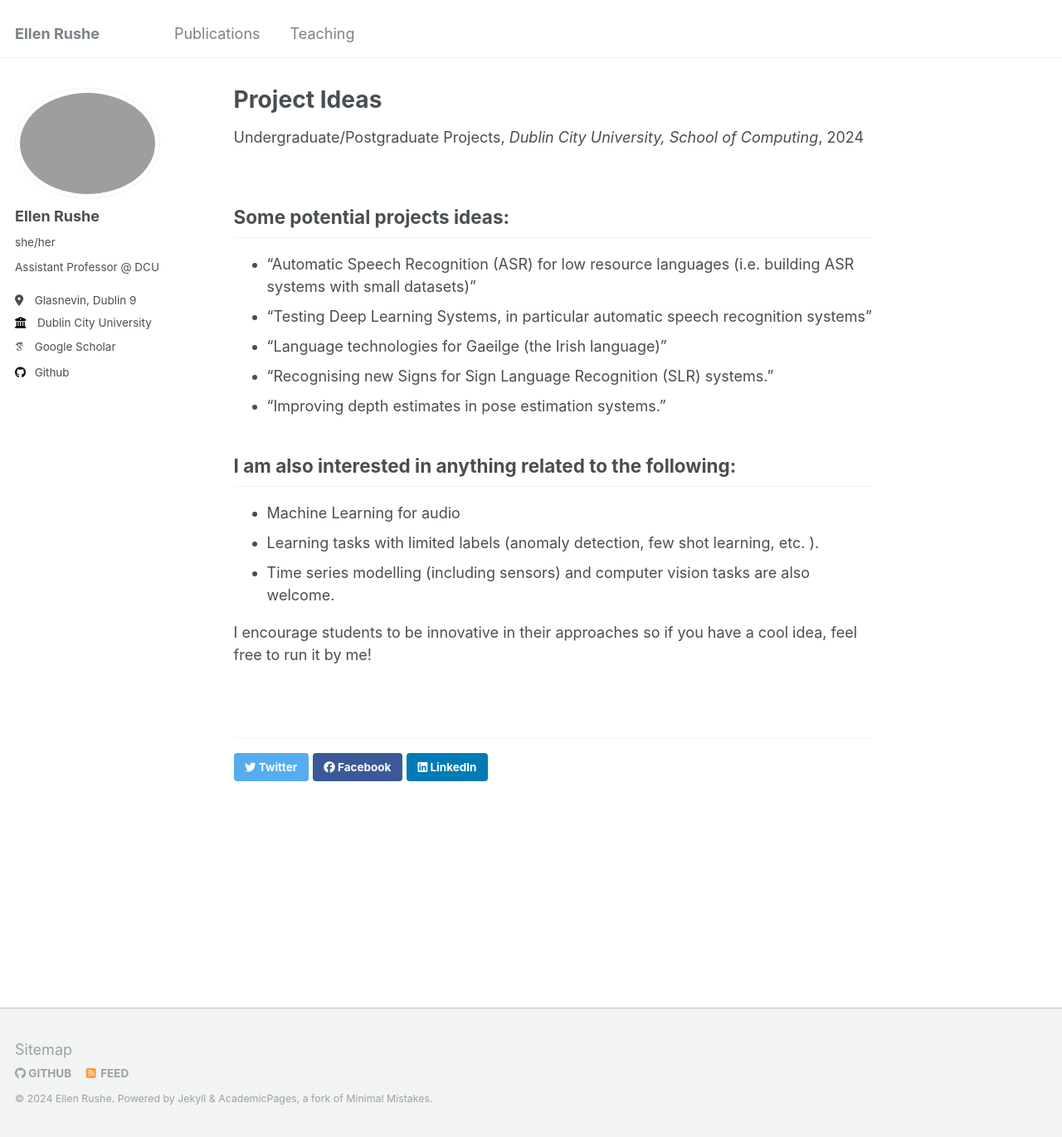
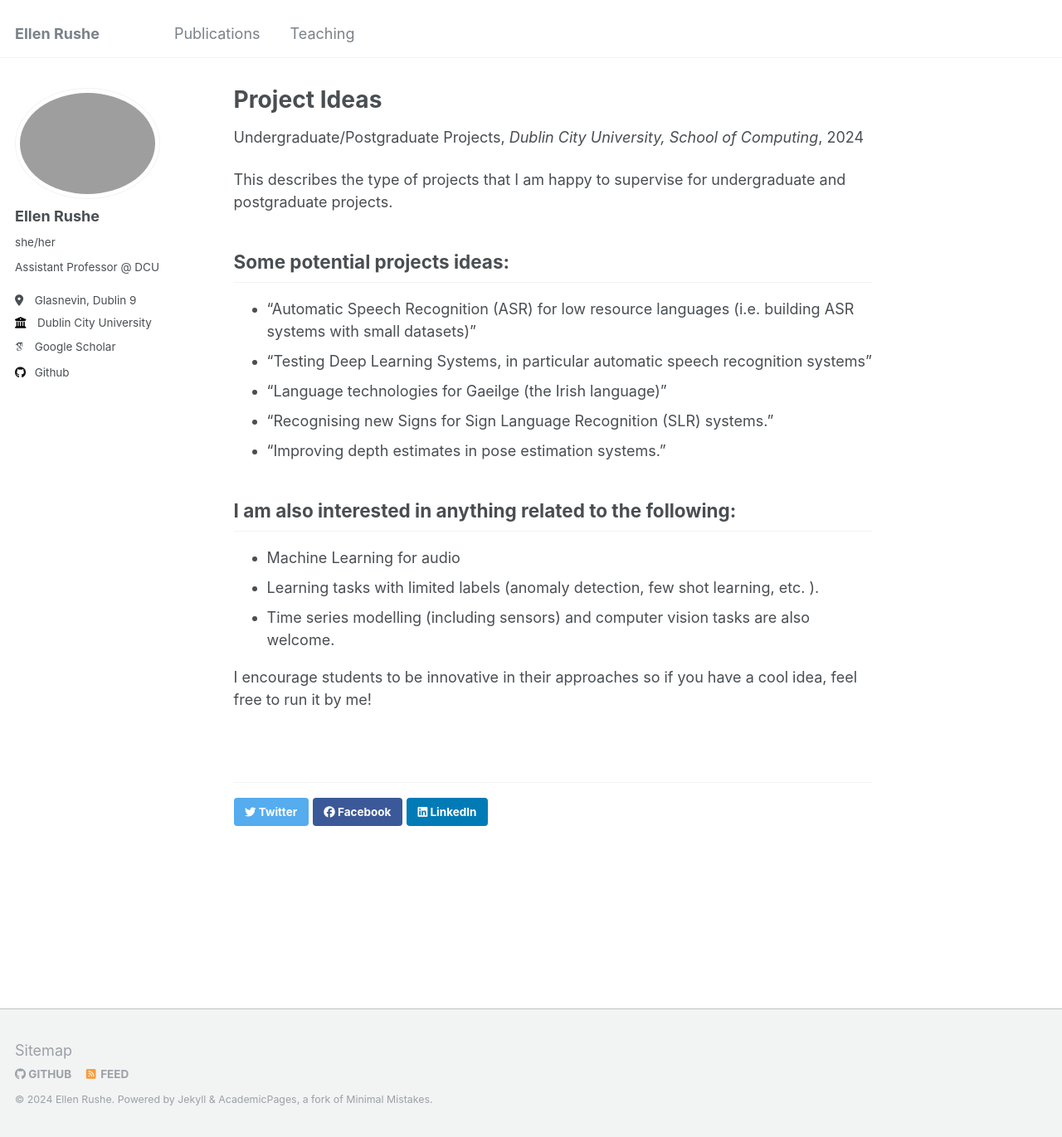
Before and after one commit to EllenRushe/EllenRushe, a Jekyll site: the page built from _teaching/project-ideas.md, in a window 1280 px wide and 1371 px high. Shown: the whole window at 83% size. Built offline with Jekyll 4.4.1, drawn with Linux system fonts in a browser that asks for light colours; some web fonts are replaced.

Commit message:
Update project-ideas.md

```diff
--- a/_teaching/project-ideas.md
+++ b/_teaching/project-ideas.md
@@ -8,6 +8,7 @@ venue: "Dublin City University, School of Computing"
 date: 2024-09-09
 location: "Glasnevin"
 ---
+This describes the type of projects that I am happy to supervise for undergraduate and postgraduate projects.
 
 Some potential projects ideas:
 -----
```
